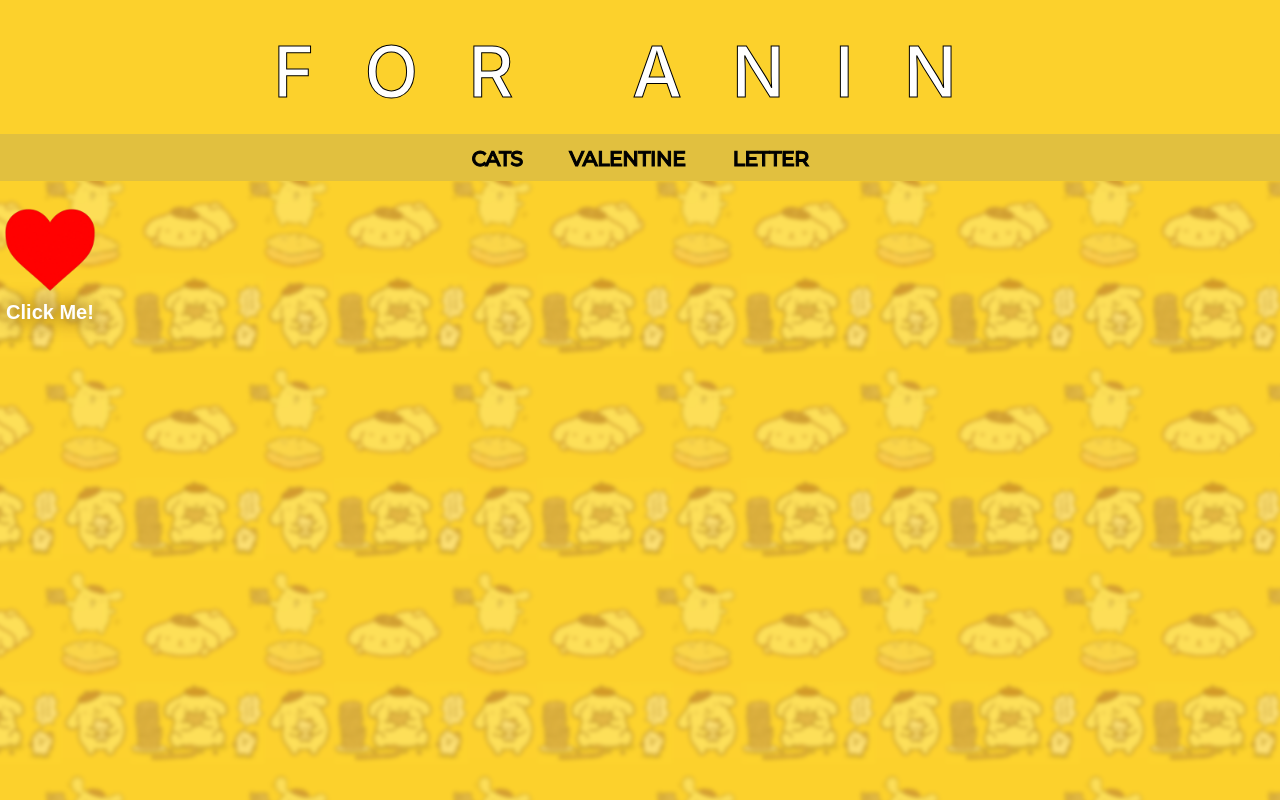
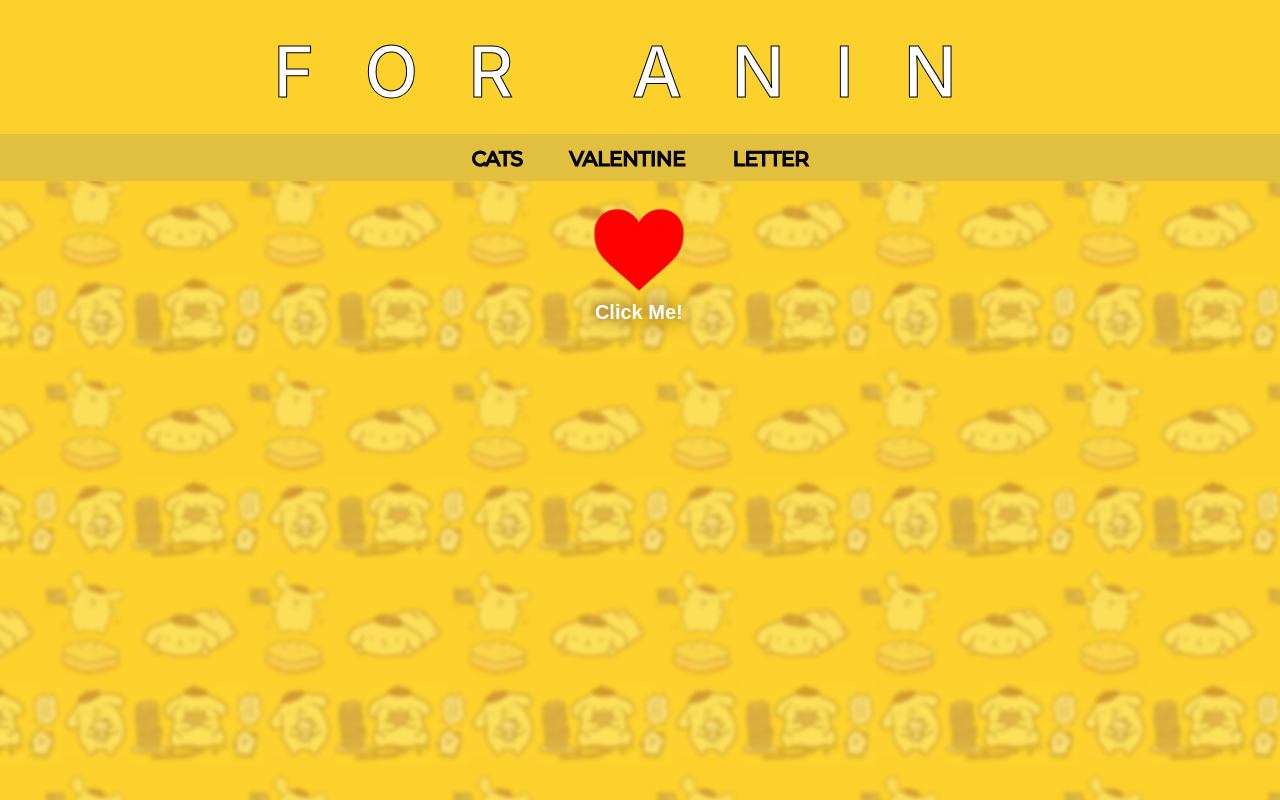
Before and after one commit to Iqmalmal/Fatnin, a plain HTML site: page index.html in a window 1280 px wide. Drawn offline with nearby package versions, Linux system fonts and the light colour scheme.

Commit message:
desktop heart margin

```diff
--- a/index.html
+++ b/index.html
@@ -134,6 +134,10 @@
         filter: drop-shadow(0px 0px 10px #451A03);
         z-index: -1;
 
+    }
+
+    #heart{
+        margin-left: 46vw;
     }
 
     #letter-card{
```
